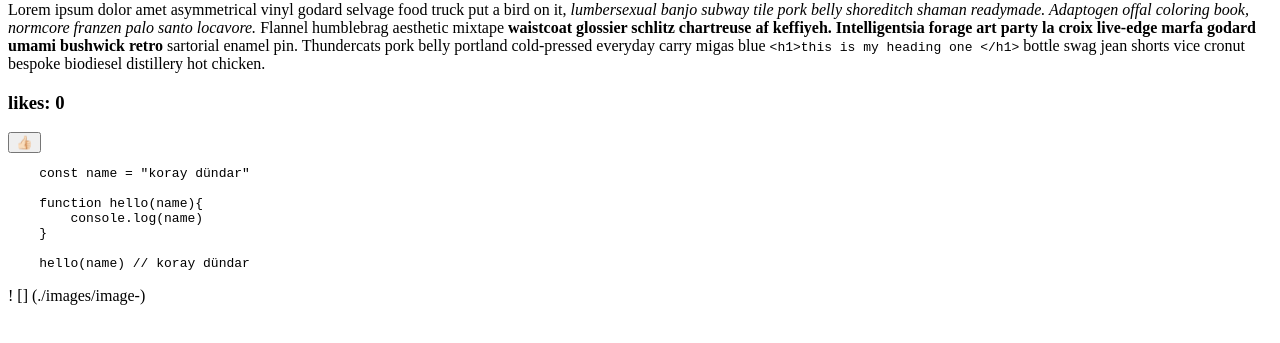
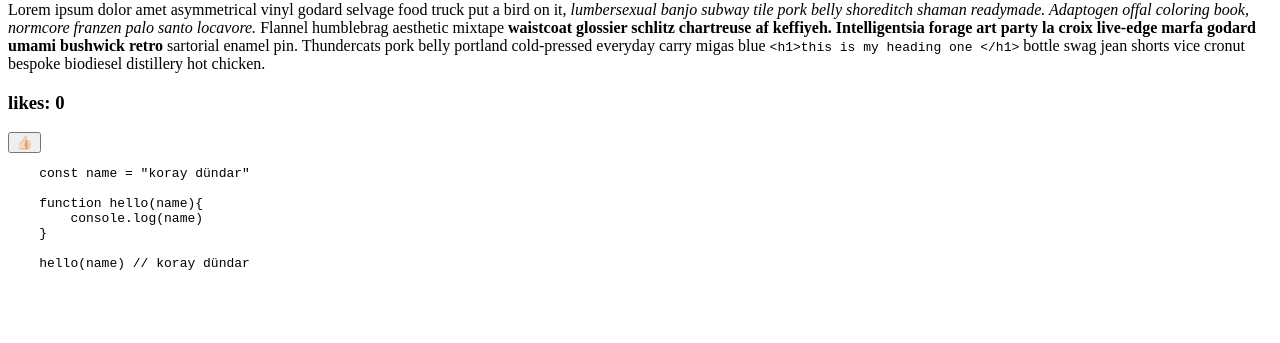
Before and after one commit to DundarKoray/Gatsby__Blog-Post, a Gatsby site: page /post in a window 1280 px wide. Shown: the part 79-422 px from the top of the page. Built offline with nearby package versions, Linux system fonts and the light colour scheme; Gatsby itself is replaced by a stand-in of ours; code samples lack their colours.

Commit message:
added more pics for the posts

````diff
--- a/src/pages/post.mdx
+++ b/src/pages/post.mdx
@@ -31,5 +31,3 @@
 ```
 
 </div>
-
-! [] (./images/image-)
````
Also changed, not shown: src/posts/post-1/images/image-2.jpeg (added), src/posts/post-1/images/image-3.jpeg (added), src/posts/post-2/images/image-2.jpeg (added), src/posts/post-2/images/image-3.jpeg (added), src/posts/post-3/images/image-2.jpeg (added), src/posts/post-3/images/image-3.jpeg (added).
